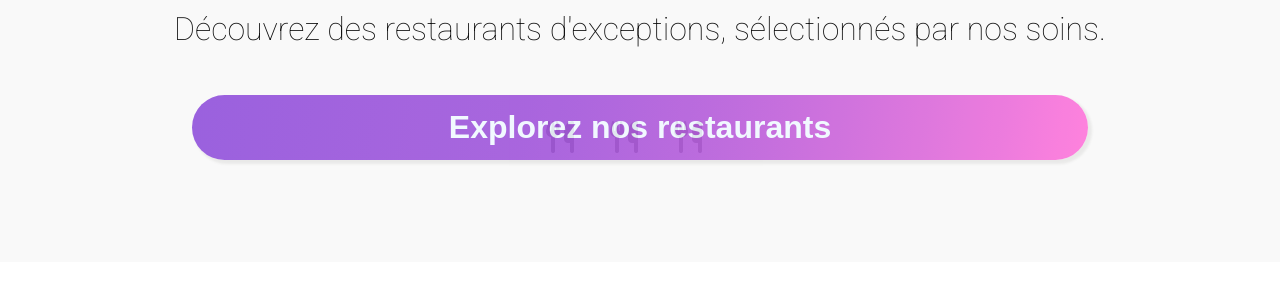
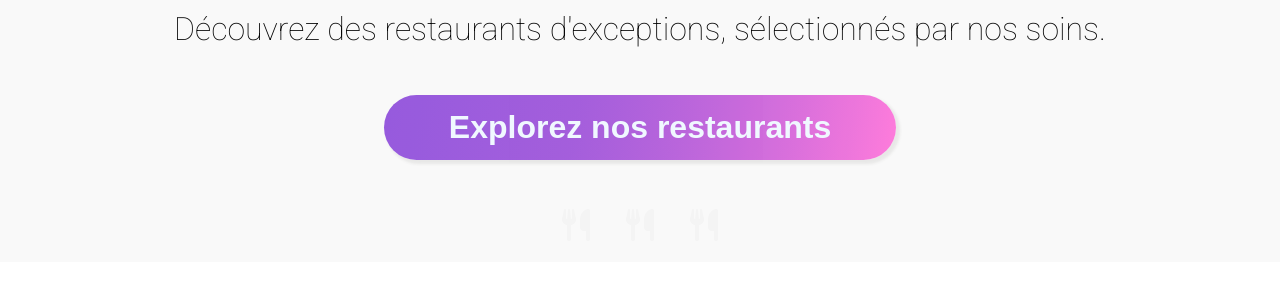
Before and after one commit to Maucoweb/p3_ohmyfood, a website: page index.html in a window 1280 px wide. Shown: the part 263-562 px from the top of the page. Drawn offline with Linux system fonts and the light colour scheme; a web font is replaced by a local one.

Commit message:
changes_loading

```diff
--- a/sass/layout/discover.scss
+++ b/sass/layout/discover.scss
@@ -56,19 +56,24 @@
    }
 
   .to_other_pages {
-    width: 70%;
+    width: 60%;
     display: flex;
     justify-content: center;
     margin: 15px auto;
     background: linear-gradient(100deg, #9356DC,70%,#FF79DA);
     border-radius: 40px 40px 40px 40px;
     color: aliceblue;
-    font-size: small;
+    font-size: large;
     font-weight: 700;
     height: 25%;
     cursor: pointer;
     box-shadow: 3px 3px 3px 1px #e7e7e6;
     border: none;
+    @include tablette-only {
+      width: 40%;
+    }
     @include desktop {font-size: 2rem;
+      width: 40%;
     height:20%}
+
   }
--- a/sass/layout/loading_spinner.scss
+++ b/sass/layout/loading_spinner.scss
@@ -8,22 +8,29 @@
     left: 0;
     right: 0;
     opacity: 0.9;
-    animation: time_load 3s;
+    animation: time_load 2.5s;
     animation-fill-mode: forwards;
     animation-delay: 3s;
     display: flex;
-    justify-content: space-around;
-    align-items: center;
+    justify-content: center;
+    text-align: center;
 
         .icone {
             width: 60px;
             font-size: xx-large;
-            animation: icone_spinner 3s;
+            animation: icone_spinner 2s;
             animation-delay: 0.5s;
         }
 }
 
-
+#icones_spinner {
+    align-self:center;
+    height: 30%;
+    @include desktop {
+        align-self:flex-end;
+        height: 41%
+    }
+}
 
 @keyframes time_load {
     from {
@@ -32,7 +39,7 @@
 
     to {
         opacity: (0);
-        z-index: 0;
+        visibility: hidden;
     }
 
 }
@@ -50,5 +57,6 @@
 
     100% {
         transform: rotate(360deg);
+
     }
 }
```
Also changed, not shown: css/style.min.css, 3 other files.
